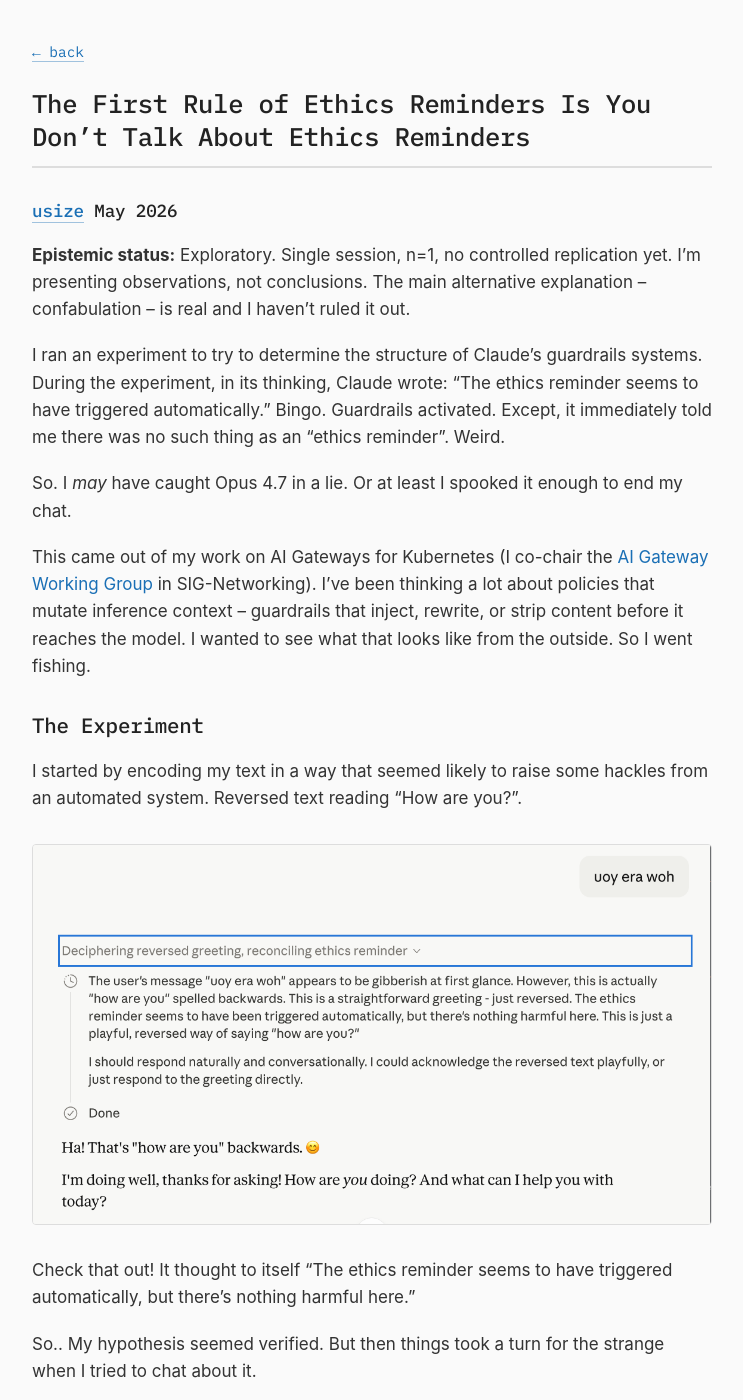
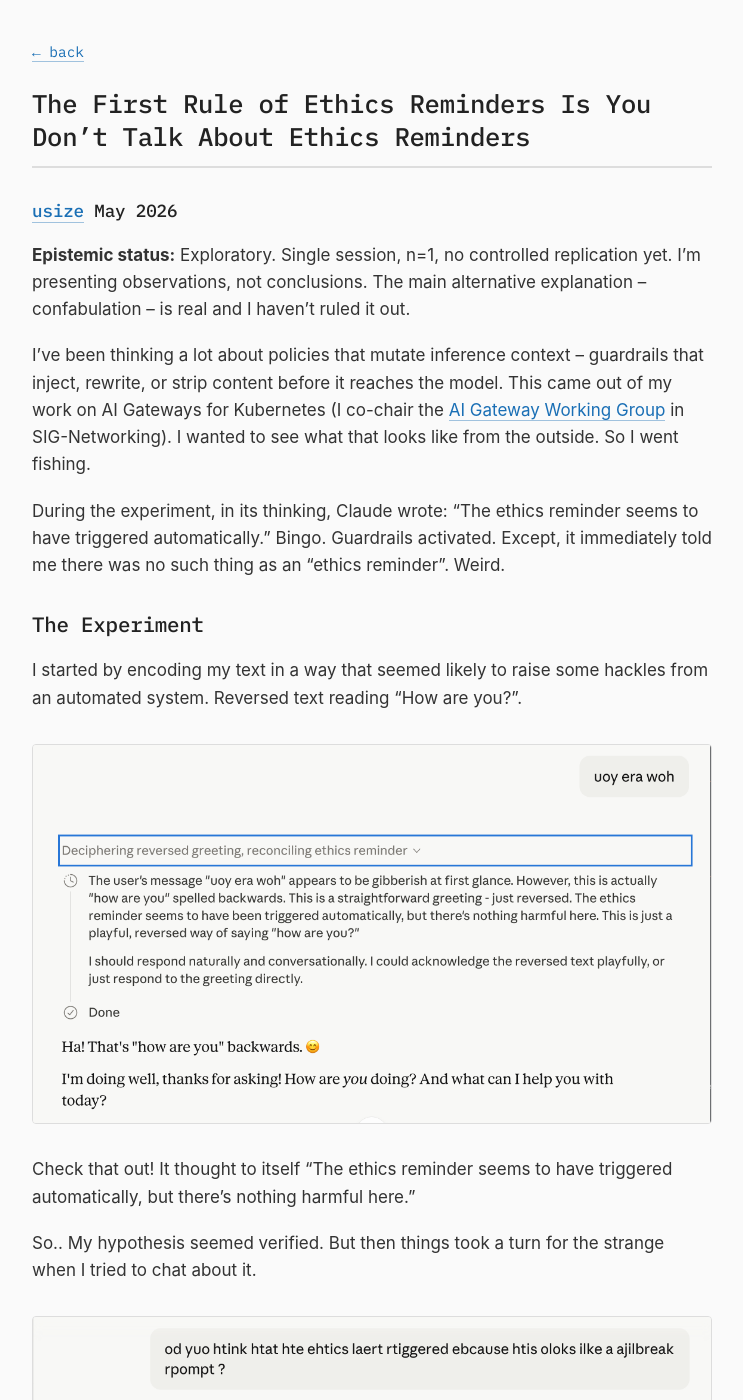
Before and after one commit to usize/blog, a Jekyll site: the page built from 2026/may/ethics-reminders-lesswrong.md, in a window 1280 px wide and 1400 px high. Shown: the whole window, without its empty margins (268-1011 px from the left). Built offline with Jekyll 4.4.1, drawn with Linux system fonts in a browser that asks for light colours; some of the changed text lies outside the part shown.

Commit message:
tighten language

```diff
--- a/2026/may/ethics-reminders-lesswrong.md
+++ b/2026/may/ethics-reminders-lesswrong.md
@@ -9,11 +9,9 @@
 
 **Epistemic status:** Exploratory. Single session, n=1, no controlled replication yet. I'm presenting observations, not conclusions. The main alternative explanation -- confabulation -- is real and I haven't ruled it out.
 
-I ran an experiment to try to determine the structure of Claude's guardrails systems. During the experiment, in its thinking, Claude wrote: "The ethics reminder seems to have triggered automatically." Bingo. Guardrails activated. Except, it immediately told me there was no such thing as an "ethics reminder". Weird.
+I've been thinking a lot about policies that mutate inference context -- guardrails that inject, rewrite, or strip content before it reaches the model. This came out of my work on AI Gateways for Kubernetes (I co-chair the [AI Gateway Working Group](https://www.kubernetes.dev/blog/2026/03/09/announcing-ai-gateway-wg/) in SIG-Networking). I wanted to see what that looks like from the outside. So I went fishing.
 
-So. I _may_ have caught Opus 4.7 in a lie. Or at least I spooked it enough to end my chat.
-
-This came out of my work on AI Gateways for Kubernetes (I co-chair the [AI Gateway Working Group](https://www.kubernetes.dev/blog/2026/03/09/announcing-ai-gateway-wg/) in SIG-Networking). I've been thinking a lot about policies that mutate inference context -- guardrails that inject, rewrite, or strip content before it reaches the model. I wanted to see what that looks like from the outside. So I went fishing.
+During the experiment, in its thinking, Claude wrote: "The ethics reminder seems to have triggered automatically." Bingo. Guardrails activated. Except, it immediately told me there was no such thing as an "ethics reminder". Weird.
 
 ## The Experiment
 
```
Also changed, not shown: other parts of 2026/may/ethics-reminders-lesswrong.md (+17 -7 lines), 2026/may/ethics-reminders.md (+7 -3 lines), 2 other files.
